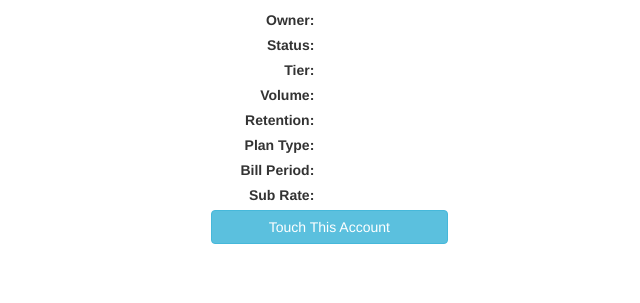
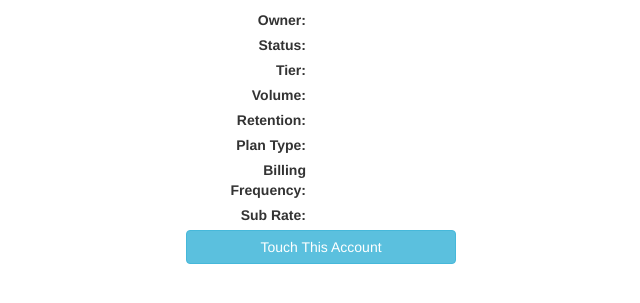
Before and after one commit to sandipsinha/pythonFlask, a Python web app: template law/web/touchbiz/templates/touchbiz/touchbiz_latest.html in a window 1280 px wide. Shown: the top 303 px of the page, without its empty margins (244-884 px from the left). Run offline with Jinja, Linux system fonts and the light colour scheme; the template is opened without the code that fills it: most values are stand-ins (such as "Sample title", 1, 10 or a date in 2020); some libraries are stand-ins or nearby versions.

Commit message:
Added chenges to Tocuhbiz entry page

```diff
--- a/law/web/touchbiz/static/stylesheets/touchbiz.css
+++ b/law/web/touchbiz/static/stylesheets/touchbiz.css
@@ -12,5 +12,5 @@
 }
 
 .container {
-  width: 800px !important;
+  width: 900px !important;
 }
--- a/law/web/touchbiz/templates/touchbiz/touchbiz_latest.html
+++ b/law/web/touchbiz/templates/touchbiz/touchbiz_latest.html
@@ -50,7 +50,7 @@
   </div>
   <div class='row'>
     <div class="col-xs-3"></div>
-    <label class="col-xs-2 text-right">Bill Period:</label>
+    <label class="col-xs-2 text-right">Billing Frequency:</label>
     <div data-key="period" class="col-xs-2 text-left"></div>
     <div class="col-xs-5"></div>
   </div>
@@ -119,7 +119,7 @@
     </div>
     <!-- Select Basic -->
     <div class="form-group">
-    <label class="col-xs-4 control-label text-right" for="billing_period">Billing Period</label>
+    <label class="col-xs-4 control-label text-right" for="billing_period">Billing Frequency</label>
     <div class="col-xs-4">
         <select id="billing_period" name="billing_period" data-key='period' class="form-control input-sm">
         <option value="monthly">Monthly</option>
--- a/law/web/touchbiz/views.py
+++ b/law/web/touchbiz/views.py
@@ -29,7 +29,6 @@ def table(subd):
 @blueprint.route( '/<string:subd>/latest' )
 def latest( subd ):
     latest = rest.latest( subd )
-    import ipdb;ipdb.set_trace()
     return render_template( 'touchbiz/touchbiz_latest.html', **{
         'new_url': url_for( 'rest.touchbiz.new', subd=subd ),
         'data': latest,
```
Also changed, not shown: law/web/__init__.py (+4 -3 lines).
